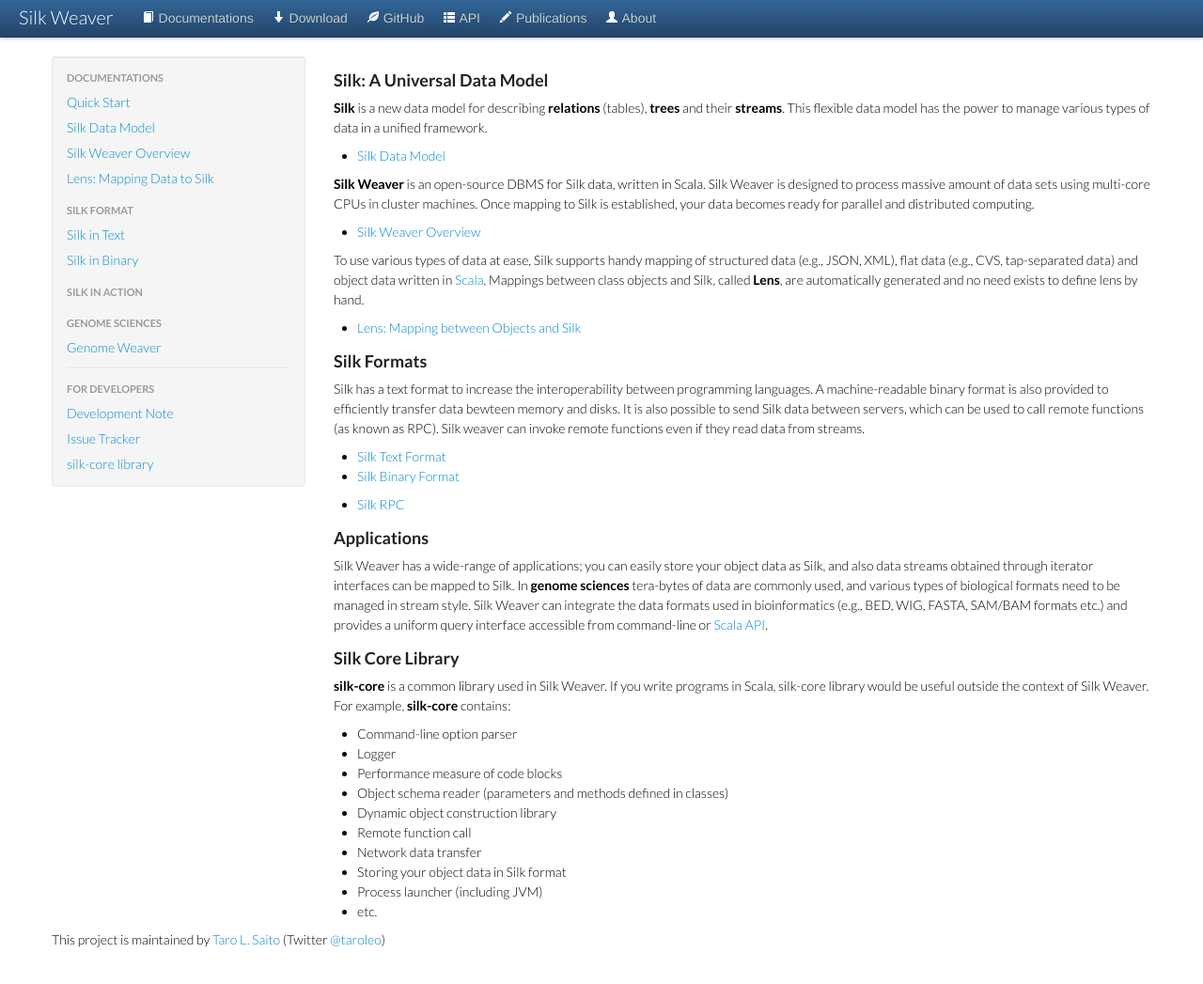
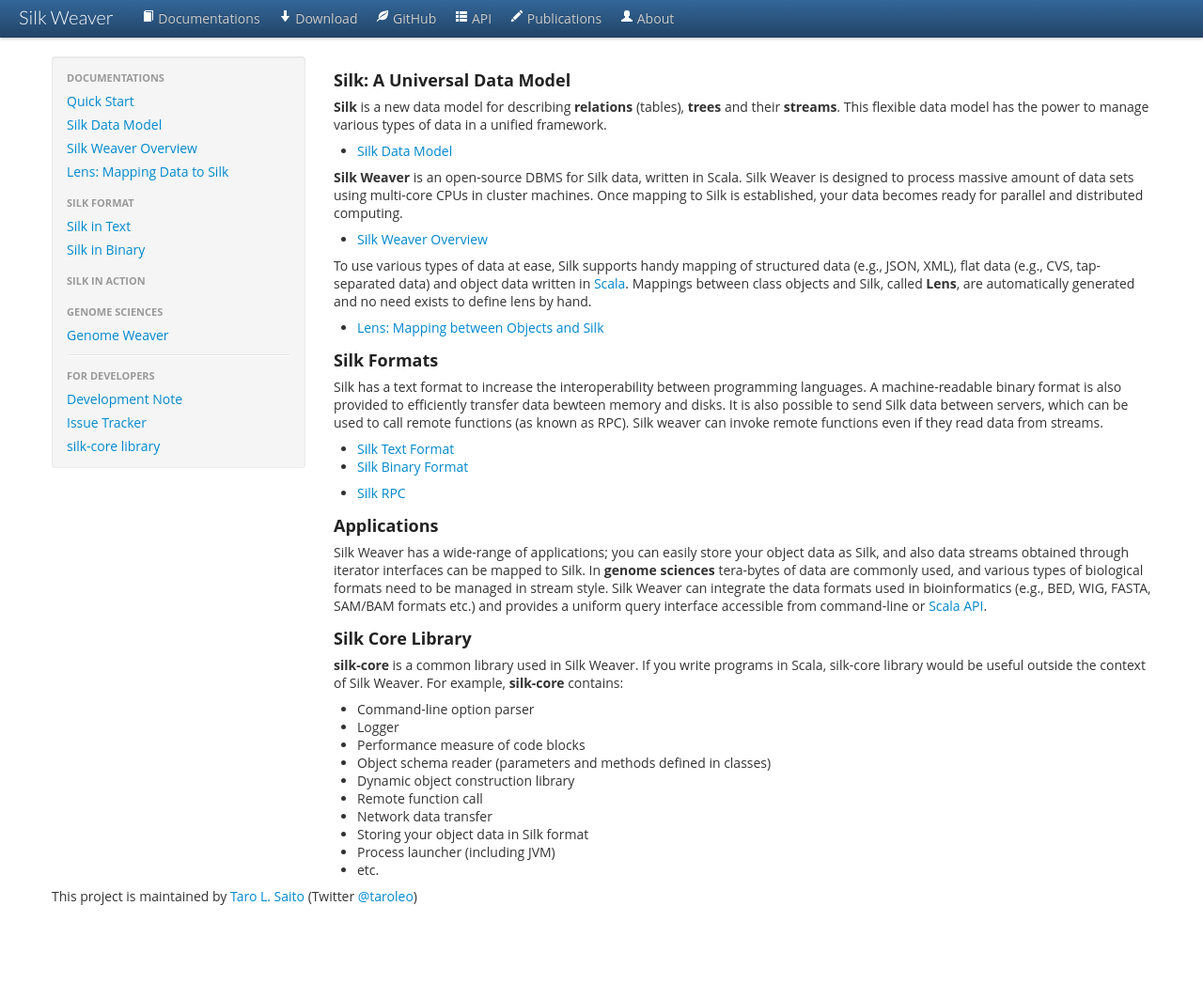
Before and after one commit to xerial/silk, a Jekyll site: the page built from index.md, in a window 1280 px wide and 1059 px high. Shown: the top 1047 px of the window at 94% size. Built offline with Jekyll 4.4.1, drawn with Linux system fonts in a browser that asks for light colours; Markdown is read by kramdown in place of the engine named in the settings.

Commit message:
Update font

```diff
--- a/stylesheets/styles.css
+++ b/stylesheets/styles.css
@@ -1,22 +1,21 @@
-@import url(https://fonts.googleapis.com/css?family=Lato:300italic,700italic,300,700);
+@import url(http://fonts.googleapis.com/css?family=Lato:300italic,700italic,300,700);
+@import url(http://fonts.googleapis.com/css?family=Open+Sans)
 
 body {
- font:14px/1.5 Verdana, Arial, Helvetica, sans-serif;
+ font:14px 'Open Sans', Verdana, Arial, Helvetica, sans-serif;
  color:#000;
- font-weight:300;
+ font-weight:400;
 }
 
 p, a, li {
- font:14px/1.5 Lato, "Helvetica Neue", Helvetica, Arial, sans-serif;
- font-weight:300;
+ font:14px 'Open Sans', "Helvetica Neue", Helvetica, Arial, sans-serif;
 }
 
 h1, h2, h3, h4, h5, h6 {
-  font-family:Lato, "Helvetica Neue", Helvetica, Arial, sans-serif;
+  font-family:'Open Sans', "Helvetica Neue", Helvetica, Arial, sans-serif;
   color:#222;
   margin:12px 0 5px;
 }
-
 
 
 .brand a {
@@ -31,7 +30,6 @@ h1, h2, h3, h4, h5, h6 {
 
 
 .navbar a {
-  font-family:"Helvetica Neue", Helvetica, Arial, sans-serif;
   color: #336699;
 }
 .navbar .brand {
```
